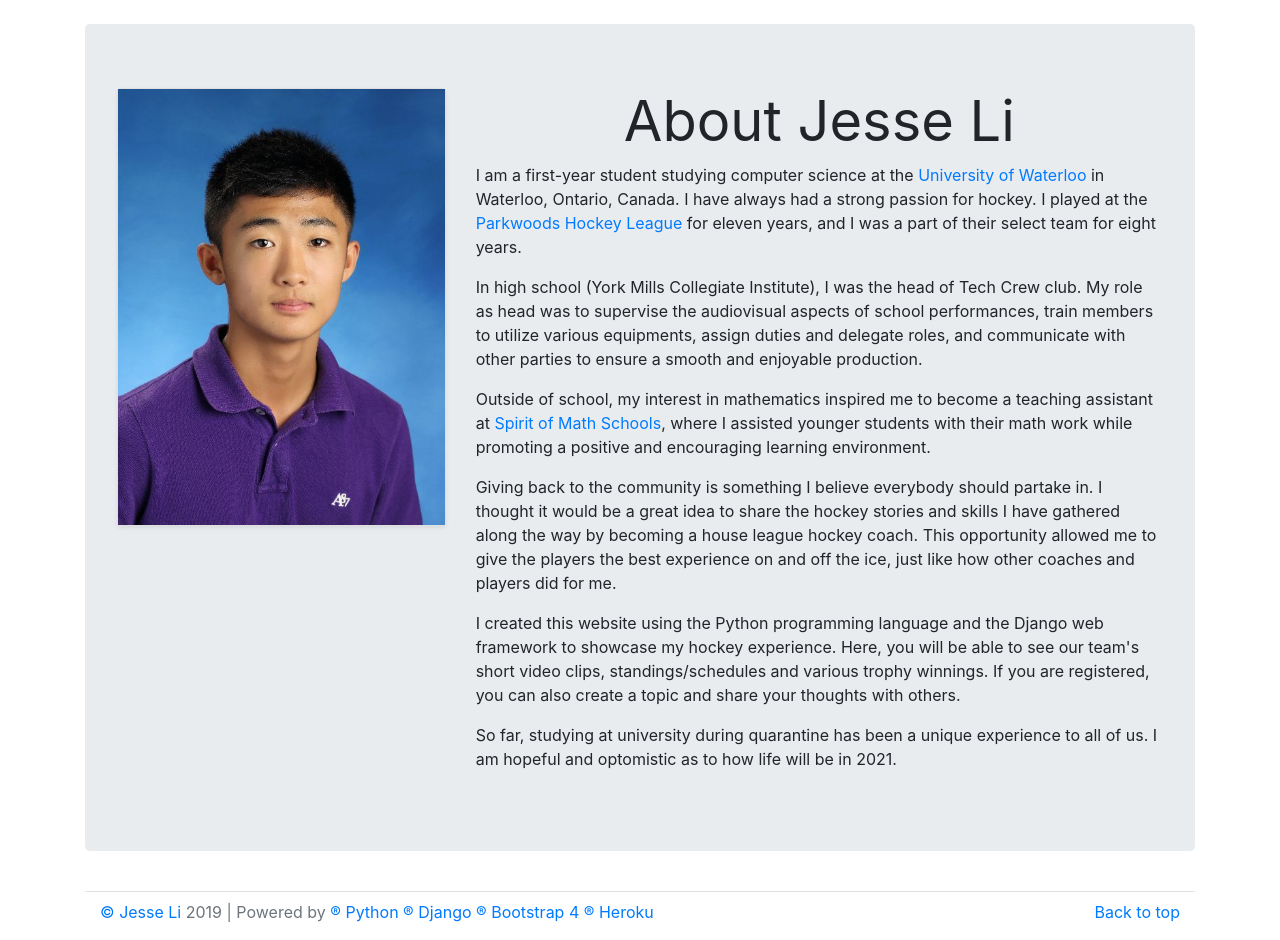
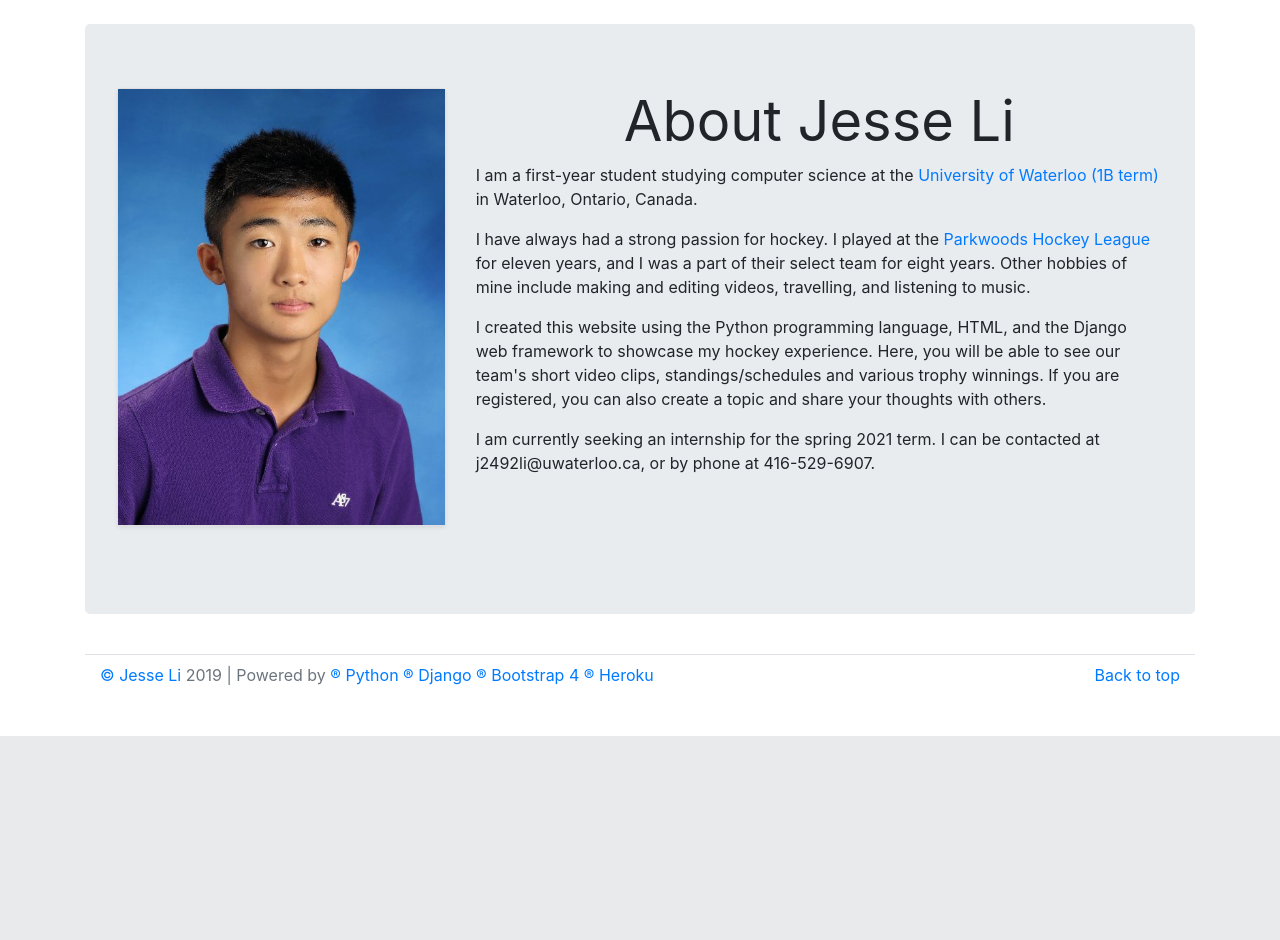
Before and after one commit to Jess2772/parkwoods_stars, a Django app: page /aboutme/ in a window 1280 px wide. Shown: the part 64-1004 px from the top of the page. After the commit the page ends 800 px from the top, so only its background shows below. Run offline with Django 3.2, Linux system fonts and the light colour scheme; some libraries are stand-ins or nearby versions.

Commit message:
update aboutme

```diff
--- a/parkwoods_app/templates/parkwoods_app/aboutme.html
+++ b/parkwoods_app/templates/parkwoods_app/aboutme.html
@@ -13,32 +13,22 @@
       <div class="col-md-8">
         <h1 class="display-4" align="center"><b>About Jesse Li</b></h1>
         <p>
-          I am a first-year student studying computer science at the <a href="https://uwaterloo.ca/" target="_blank">  University of Waterloo
-            </a> in Waterloo, Ontario, Canada. I have always had a strong passion for hockey. I played at the <a href="http://www.parkwoodshockey.com/" target="_blank">Parkwoods Hockey League</a> for eleven years, and
-          I was a part of their select team for eight years.
+          I am a first-year student studying computer science at the <a href="https://uwaterloo.ca/" target="_blank">  University of Waterloo (1B term)
+            </a> in Waterloo, Ontario, Canada.
         </p>
+
         <p>
-          In high school (York Mills Collegiate Institute), I was the head of Tech Crew club. My role as head was to supervise the audiovisual aspects of school performances,
-          train members to utilize various equipments, assign duties and delegate roles, and communicate with other parties to ensure a smooth and
-          enjoyable production.
+          I have always had a strong passion for hockey. I played at the <a href="http://www.parkwoodshockey.com/" target="_blank">Parkwoods Hockey League</a> for eleven years, and
+          I was a part of their select team for eight years. Other hobbies of mine include making and editing videos, travelling, and listening to music.
         </p>
+
         <p>
-          Outside of school, my interest in mathematics inspired me to become a teaching assistant at <a
-            href="https://www.spiritofmath.com/" target="_blank"> Spirit of Math Schools</a>, where I assisted younger students with their math work while promoting a positive and encouraging learning
-          environment.
-        </p>
-        <p>
-          Giving back to the community is something I believe everybody should partake in. I thought it would be a
-          great idea to share the hockey stories and skills I have gathered along the way by becoming a house league hockey coach. This opportunity allowed me to
-          give the players the best experience on and off the ice, just like how other coaches and players did for me.
-        </p>
-        <p>
-          I created this website using the Python programming language and the Django web framework to showcase my hockey experience.
+          I created this website using the Python programming language, HTML, and the Django web framework to showcase my hockey experience.
 		      Here, you will be able to see our team's short video clips, standings/schedules and various trophy winnings. If you are registered,
           you can also create a topic and share your thoughts with others.
         </p>
         <p>
-          So far, studying at university during quarantine has been a unique experience to all of us. I am hopeful and optomistic as to how life will be in 2021.
+          I am currently seeking an internship for the spring 2021 term. I can be contacted at j2492li@uwaterloo.ca, or by phone at 416-529-6907.
         </p>
       </div>
     </div>
```
